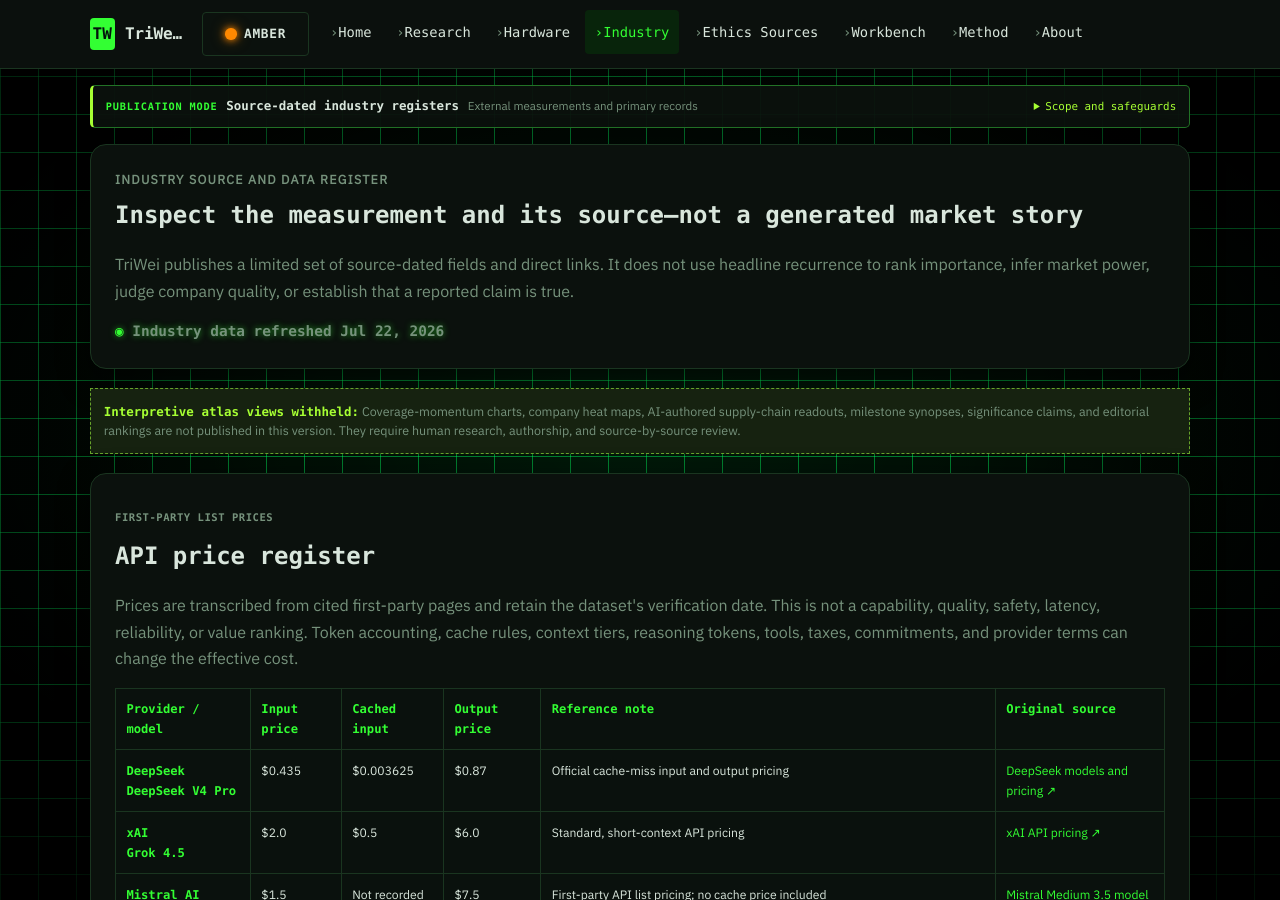
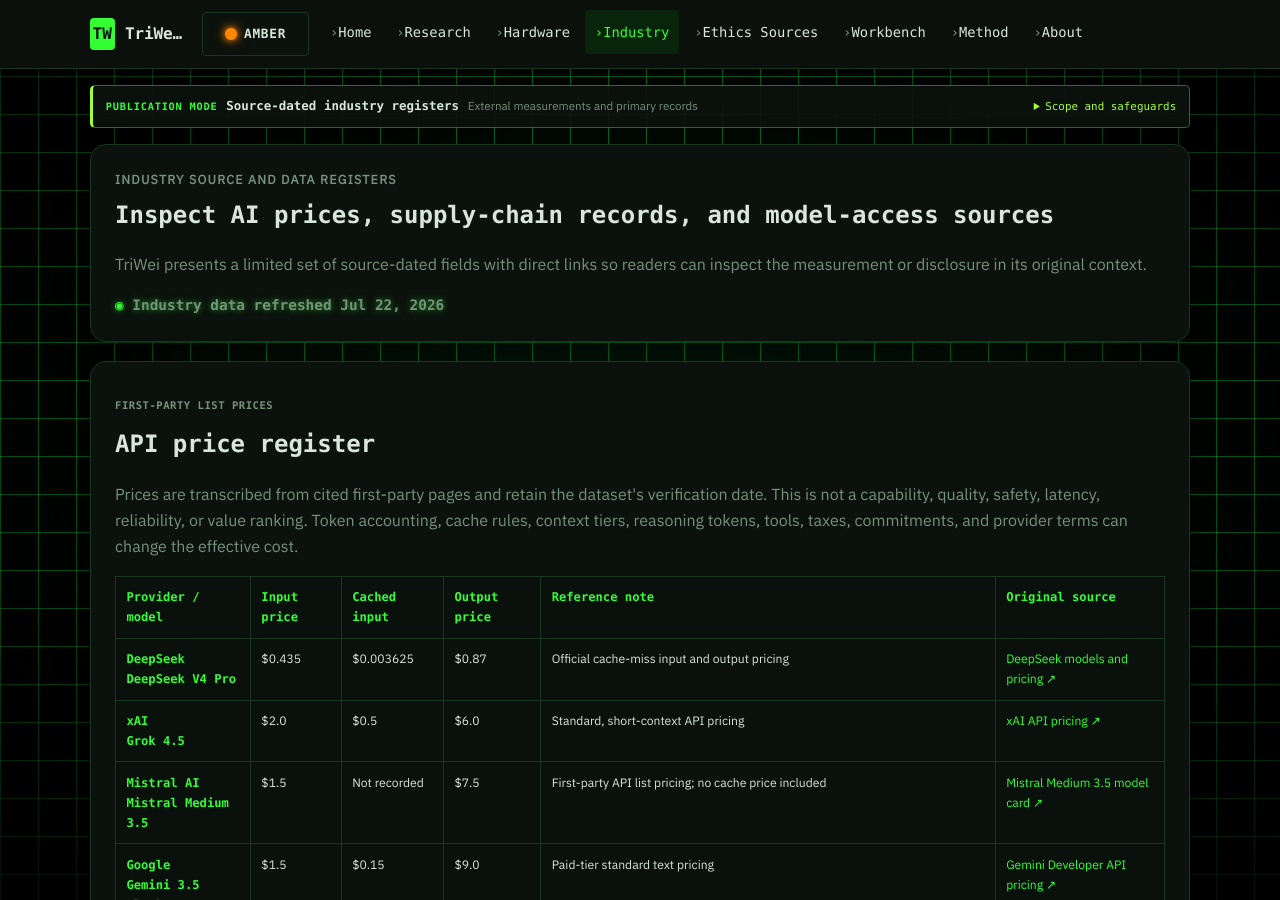
Before and after one commit to Joeyjojoe-jr/triwei-ai-site, a Jekyll site: the page built from industry.md, in a window 1280 px wide and 900 px high. Built offline with Jekyll 4.4.1, drawn with Linux system fonts in a browser that asks for light colours; some of the changed text lies outside the part shown.

Commit message:
Lead industry page with usable source registers

```diff
--- a/industry.md
+++ b/industry.md
@@ -12,16 +12,11 @@
 
 <article class="source-only-page">
   <header class="source-only-hero card animate-in">
-    <p class="eyebrow">Industry source and data register</p>
-    <h1>Inspect the measurement and its source—not a generated market story</h1>
-    <p>TriWei publishes a limited set of source-dated fields and direct links. It does not use headline recurrence to rank importance, infer market power, judge company quality, or establish that a reported claim is true.</p>
+    <p class="eyebrow">Industry source and data registers</p>
+    <h1>Inspect AI prices, supply-chain records, and model-access sources</h1>
+    <p>TriWei presents a limited set of source-dated fields with direct links so readers can inspect the measurement or disclosure in its original context.</p>
     <p class="updated-stamp">Industry data refreshed {{ atlas.generated_display | escape }}</p>
   </header>
-
-  <aside class="withheld-notice">
-    <strong>Interpretive atlas views withheld:</strong>
-    Coverage-momentum charts, company heat maps, AI-authored supply-chain readouts, milestone synopses, significance claims, and editorial rankings are not published in this version. They require human research, authorship, and source-by-source review.
-  </aside>
 
   <section class="source-only-section card animate-in" id="pricing" aria-labelledby="pricing-title">
     <p class="source-only-warning">First-party list prices</p>
@@ -99,4 +94,9 @@
       {% endfor %}
     </div>
   </section>
+
+  <details class="workbench-referral">
+    <summary>Visual Industry Atlas features are being rebuilt</summary>
+    <p>Coverage-momentum charts, company heat maps, generated supply-chain readouts, milestone synopses, significance claims, and editorial rankings are not published as finished analysis. Their intended replacements and acceptance gates are listed in the <a href="{{ '/workbench/#workbench-industry-visualizations' | relative_url }}">Industry Visualizations workbench entry →</a></p>
+  </details>
 </article>
```
